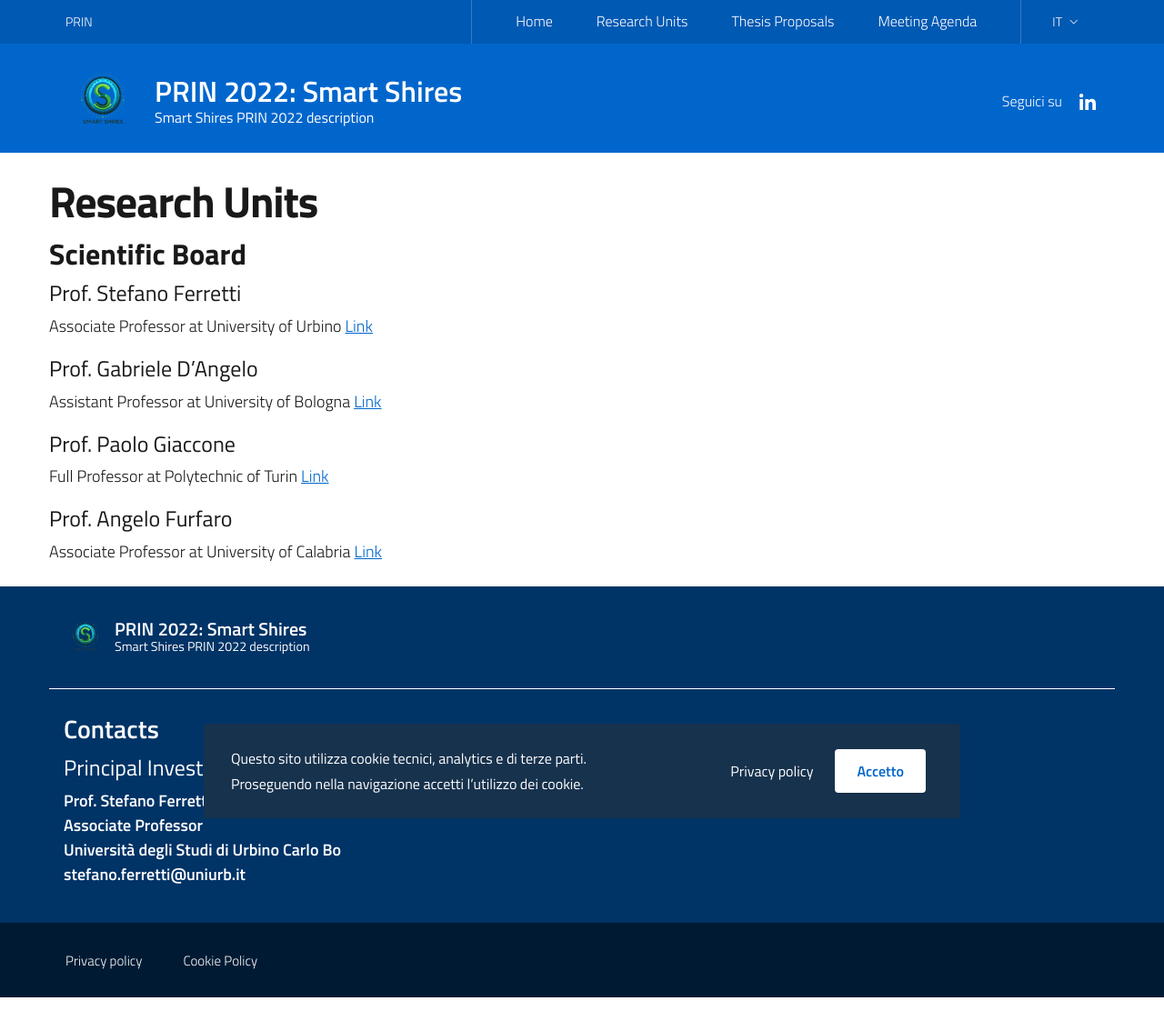
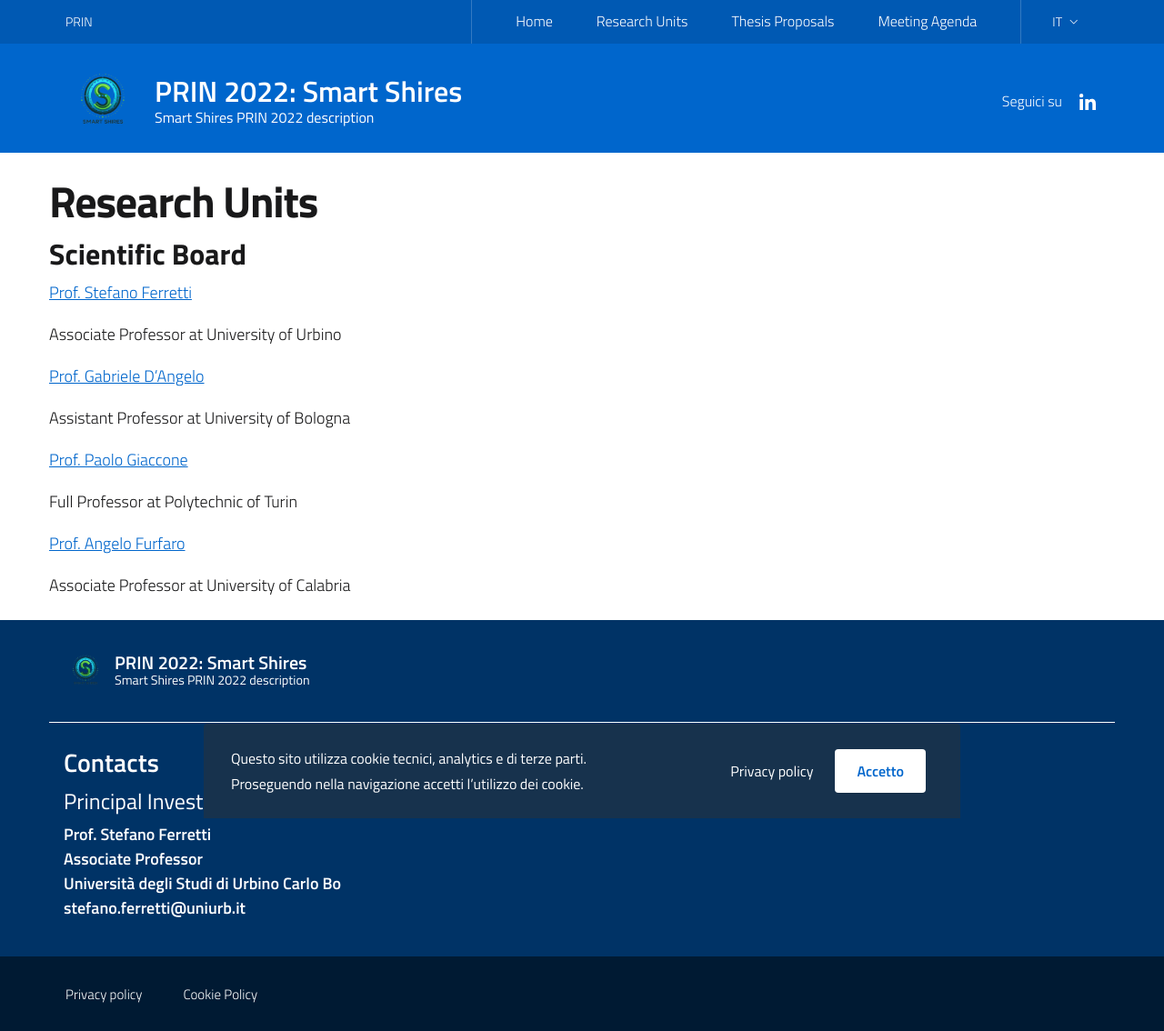
Before and after one commit to smartshires/smartshires.github.io, a Jekyll site: the page built from it/research-units.md, in a window 1280 px wide. Shown: the whole page at 91% size. Built offline with Jekyll 4.4.1, drawn with Linux system fonts in a browser that asks for light colours; before the commit the page ends 1097 px from its top, so only the background shows below that.

Commit message:
Update research-units.md

```diff
--- a/it/research-units.md
+++ b/it/research-units.md
@@ -8,23 +8,18 @@ permalink: /it/research-units
 
 ### Scientific Board
 
-##### Prof. Stefano Ferretti
-Associate Professor
-at University of Urbino
-[Link](https://www.uniurb.it/persone/stefano-ferretti)
+[Prof. Stefano Ferretti](https://www.uniurb.it/persone/stefano-ferretti)
 
-##### Prof. Gabriele D'Angelo
-Assistant Professor
-at University of Bologna
-[Link](https://www.unibo.it/sitoweb/g.dangelo)
+Associate Professor at University of Urbino
 
-##### Prof. Paolo Giaccone
-Full Professor
-at Polytechnic of Turin
-[Link](https://www.telematica.polito.it/member/paolo-giaccone/)
+[Prof. Gabriele D'Angelo](https://www.unibo.it/sitoweb/g.dangelo)
 
+Assistant Professor at University of Bologna
 
-##### Prof. Angelo Furfaro
-Associate Professor
-at University of Calabria
-[Link](#)
+[Prof. Paolo Giaccone](https://www.telematica.polito.it/member/paolo-giaccone/)
+
+Full Professor at Polytechnic of Turin
+
+[Prof. Angelo Furfaro](#)
+
+Associate Professor at University of Calabria
```
